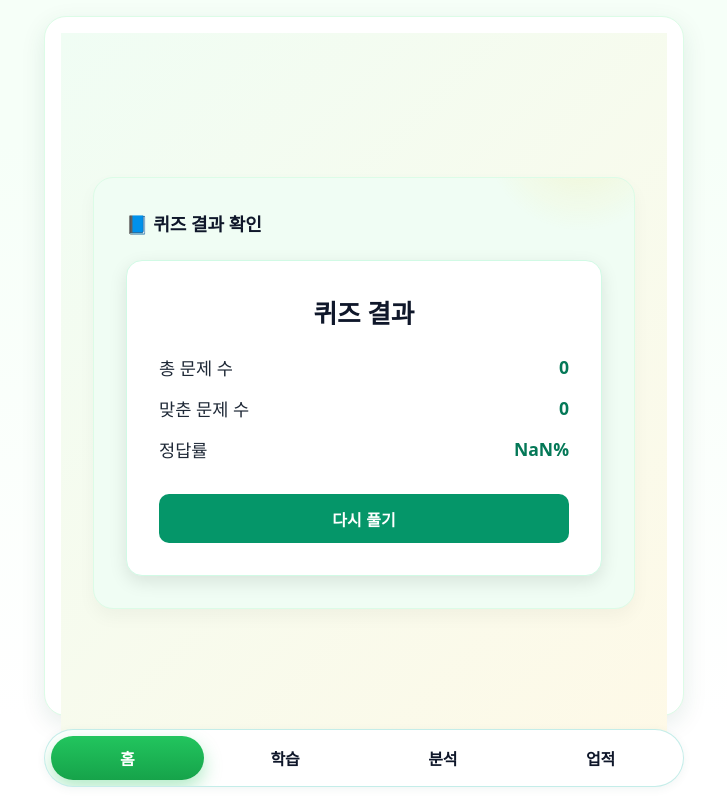
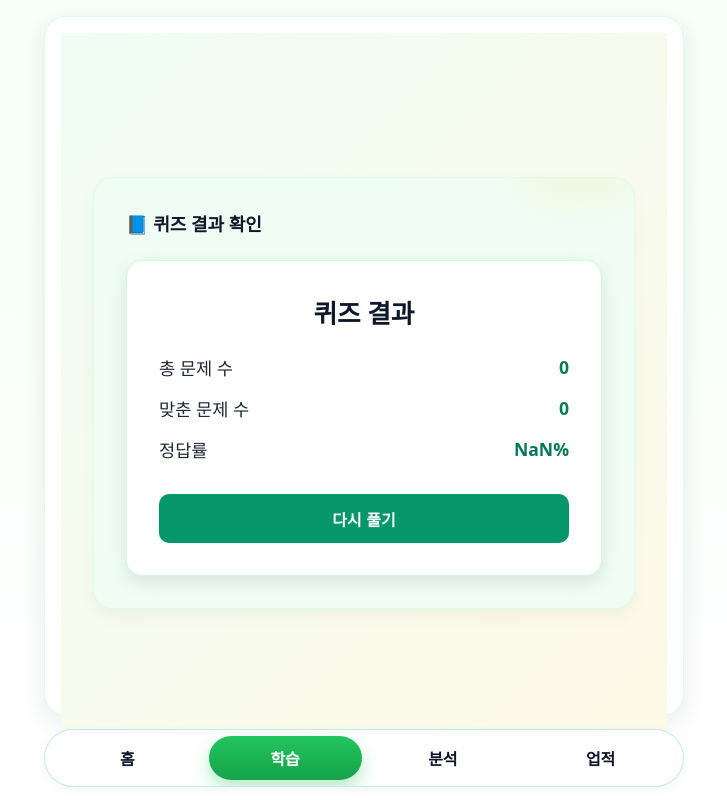
Before and after one commit to dongwandev/mokwon-hackathon, a React (Vite) app in the folder frontend/: page /ProblemPageResult in a window 1280 px wide. Shown: the whole page, without its empty margins (276-1003 px from the left). Built offline with nearby package versions, Linux system fonts and the light colour scheme.

Commit message:
푸터 내의 앱 바 스타일 수정

```diff
--- a/frontend/src/components/Footer.jsx
+++ b/frontend/src/components/Footer.jsx
@@ -27,7 +27,7 @@ export default function Footer({ onChange, activeIndex = 0 }) {
     PATH_TO_INDEX[pathname] ??
     // 경로 변형 대비(트레일링 슬래시나 쿼리 등) - startsWith로 유연 처리
     (pathname.startsWith("/home") ? 0 :
-     pathname.startsWith("/learningchoice") ? 1 :
+     pathname.startsWith("/learningchoice") || pathname.startsWith("/LearningPage") || pathname.startsWith("/ProblemPage") ? 1 :
       pathname.startsWith("/analysis") ? 2 :
      pathname.startsWith("/achievement") ? 3 :
      null);
```
Also changed, not shown: 1 other file (tests, documents, lock files or other folders).
